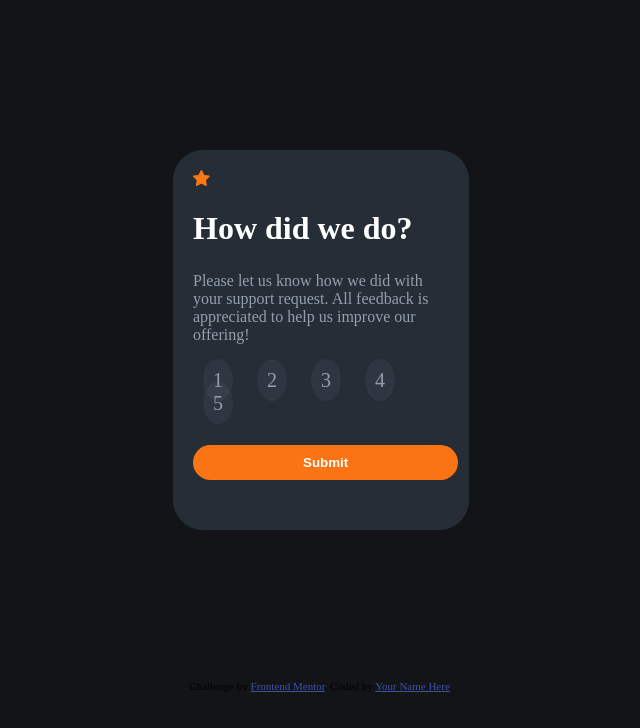
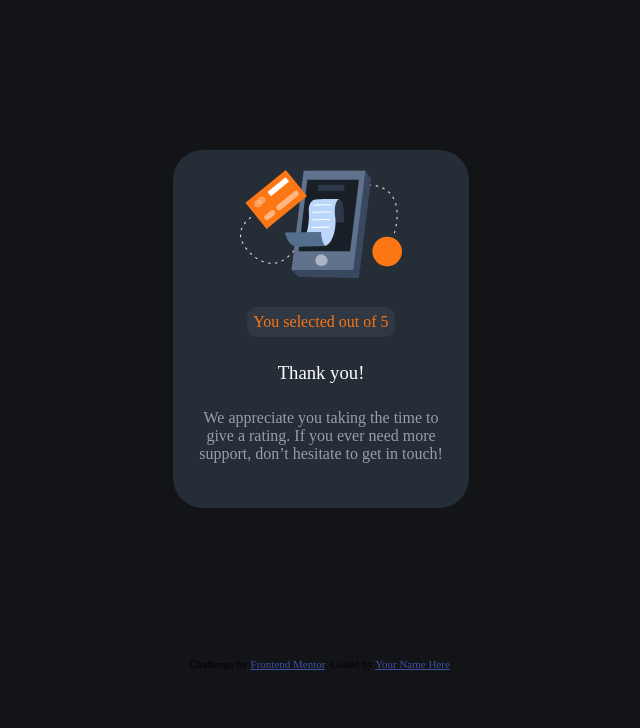
Before and after one commit to Zizo95/Interactive-rating-component, a plain HTML site: page index.html in a window 1280 px wide. Both pictures are taken after a click on the button "Submit". Shown: the whole page, without its empty margins (319-959 px from the left). Drawn offline with Linux system fonts and the light colour scheme.

Commit message:
uupdated css

```diff
--- a/index.html
+++ b/index.html
@@ -18,7 +18,7 @@
 <main>
   <div class="first">
 <!-- Rating state start -->
-<img src="images/icon-star.svg" class="icon-star" alt="" >
+<img src="images/icon-star.svg"  alt="" >
 <h1>How did we do?</h1>
 
 <p>
--- a/script.js
+++ b/script.js
@@ -1,8 +1,18 @@
 const numbersEl = document.querySelector('.numbers');
 const ratingEl = document.querySelector(".rating-no");
+const sectionEl = document.querySelector("section");
+const firstSection = document.querySelector(".first");
 const buttonEl = document.querySelector("button");
 
 numbersEl.addEventListener("click", function(){
   numbersEl.style.background = "hsl(25, 97%, 53%)"
   numbersEl.style.color = "hsl(0, 0%, 100%)"
 })
+
+buttonEl.addEventListener("click",function(){
+  if (numbersEl == 1){
+ratingEl.innerHTML = "1";
+  }
+sectionEl.style.display = "block"
+firstSection.style.display = "none"
+})
--- a/style.css
+++ b/style.css
@@ -13,9 +13,7 @@ main{
   margin: 150px auto;
   width: 20%;
 }
-.first{
- display: block;
-}
+
 section{
  text-align: center;
  display: none;
@@ -42,7 +40,7 @@ h1{
   margin: 20px 0;
   color: hsl(0, 0%, 100%);
 }
-span{
+.numbers{
   font-size: 20px;
   color: hsl(217, 12%, 63%);
   background-color: hsl(216, 12%, 54%, 0.1);
@@ -52,7 +50,7 @@ span{
   margin: 30px 10px;
 
 }
-span:hover{
+.numbers:hover{
   color: hsl(0, 0%, 100%);
   background-color: hsl(217, 12%, 63%);
 }
```
